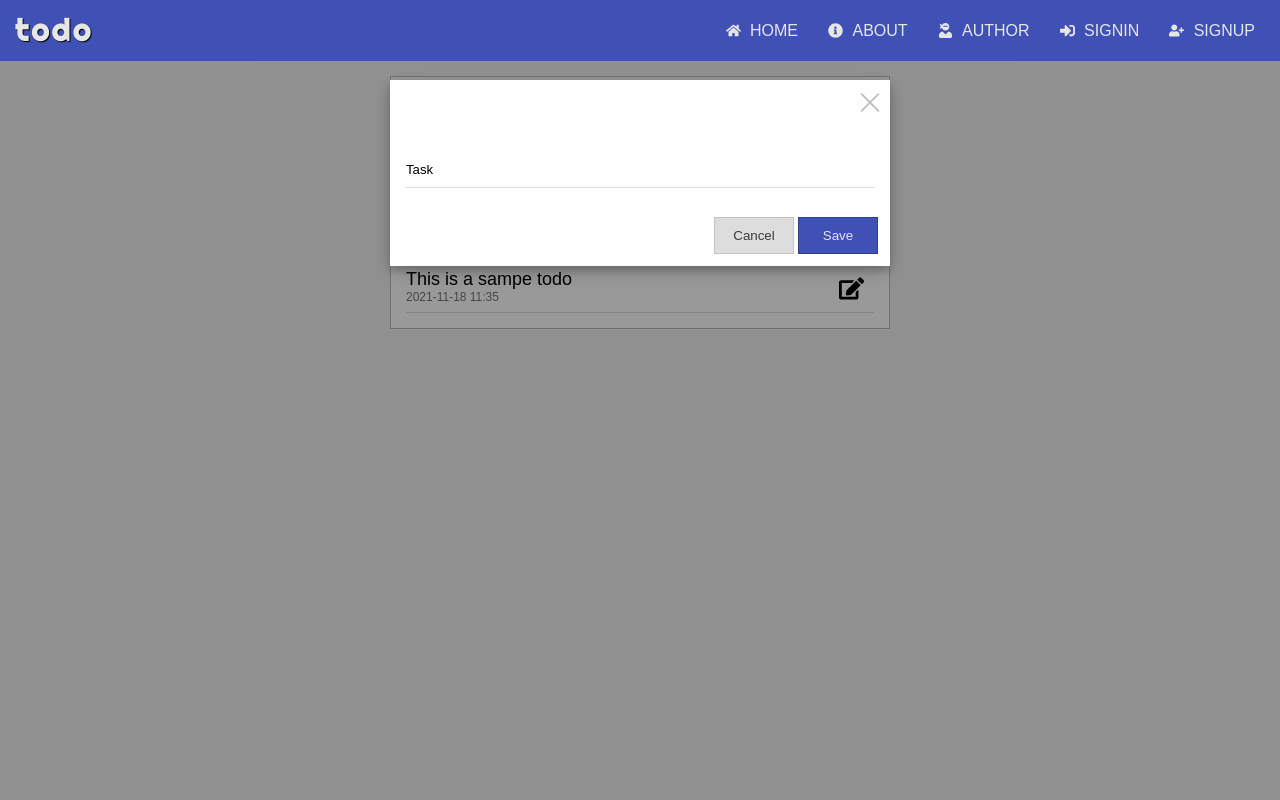
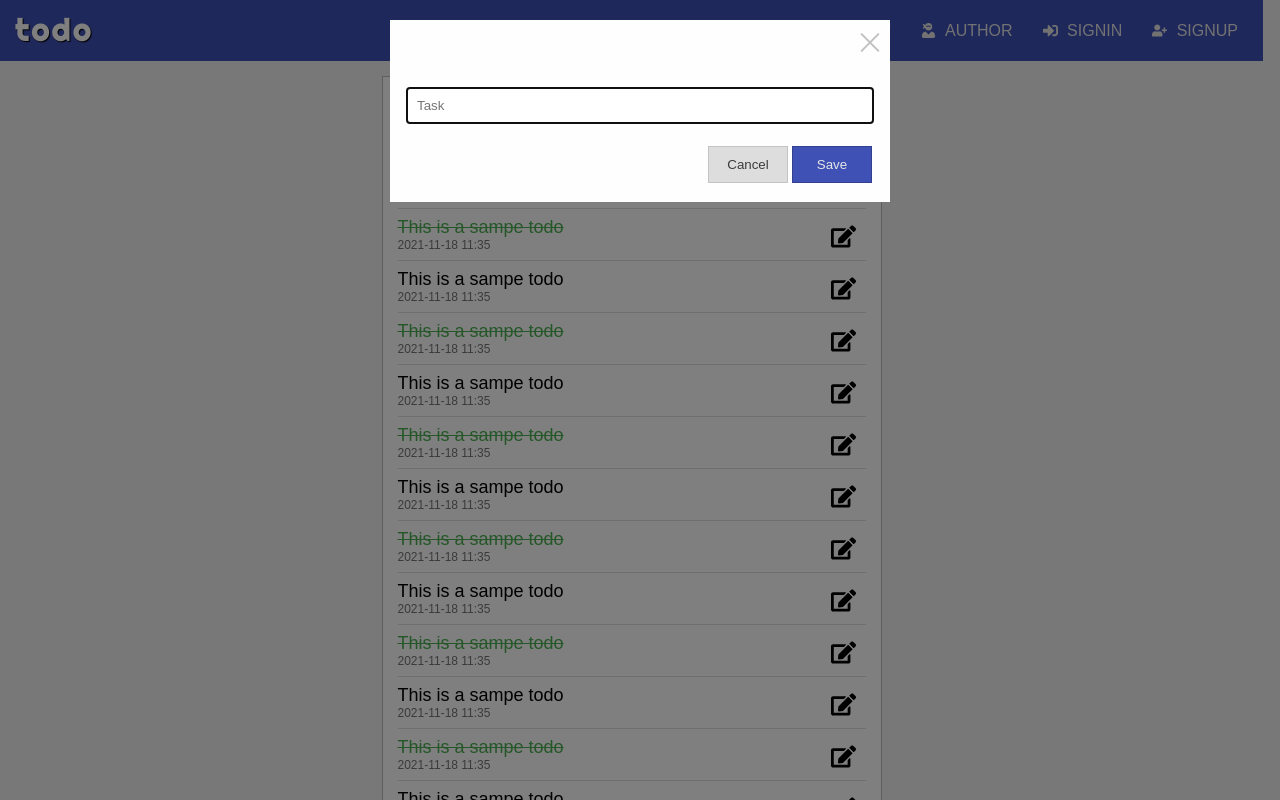
Before and after one commit to ferrylinton/react-todo-dummy, a React (Create React App) app: page / in a window 1280 px wide. Both pictures are taken after typing "Sample" into the empty fields and a click on the button "ADD". Shown: the top 800 px of the page. Built offline with nearby package versions, Linux system fonts and the light colour scheme.

Commit message:
update modal

```diff
--- a/package.json
+++ b/package.json
@@ -6,6 +6,7 @@
     "@testing-library/jest-dom": "^5.15.0",
     "@testing-library/react": "^11.2.7",
     "@testing-library/user-event": "^12.8.3",
+    "gsap": "^3.8.0",
     "moment": "^2.29.1",
     "node-sass": "^6.0.1",
     "react": "^17.0.2",
--- a/src/components/modal/modal.jsx
+++ b/src/components/modal/modal.jsx
@@ -1,27 +1,82 @@
-import "./modal.scss"
+import React from 'react';
+import ReactDOM from 'react-dom';
+import gsap from "gsap";
+
+import "./modal.scss";
 
 
-function Modal({ openModal, toggle, handleSubmit, task, handleTaskChange }) {
-  return (
-    <div className={"modal " + (openModal ? "show" : "")}>
-      <div className="modal-content">
-        <span className="close" onClick={toggle}></span>
-        <div className="modal-body">
-          <form className="form">
-            <label htmlFor="task">
-              <input type="text" id="task" placeholder="Task" value={task} onChange={handleTaskChange} />
-              <span>Task</span>
-            </label>
-          </form>
+class Modal extends React.Component {
+
+  constructor(props) {
+    super(props);
+
+    this.modalRef = React.createRef();
+    this.modalContentRef = React.createRef();
+    this.taskRef = React.createRef();
+
+    const onComplete = () => {
+      this.taskRef.current.focus();
+    };
+
+    this.timeline = gsap.timeline({ paused: true, onComplete });
+  }
+
+  componentDidMount() {
+    this.timeline
+      .from(this.modalRef.current, {
+        duration: 0.25,
+        autoAlpha: 0
+      })
+      .from(this.modalContentRef.current, {
+        duration: 0.25,
+        autoAlpha: 0,
+        y: 25
+      });
+
+    this.timeline.play();
+
+    setTimeout(function(){ document.body.addEventListener("click", this.onClickOutside) }.bind(this), 200);
+
+  }
+
+  componentWillUnmount() {
+    this.timeline.kill();
+    document.body.removeEventListener("click", this.onClickOutside);
+  }
+
+  onClickOutside = e => {
+    const element = e.target;
+    console.log('onClickOutside ....');
+    console.log(element);
+    if (this.modalContentRef.current && !this.modalContentRef.current.contains(element)) {
+      console.log('close modal ....');
+      e.preventDefault();
+      e.stopPropagation();
+      this.props.toggle();
+    }
+  };
+
+  render() {
+    return ReactDOM.createPortal(
+      <div className="modal" ref={this.modalRef}>
+        <div className="modal-content" ref={this.modalContentRef}>
+          <span className="close" onClick={this.props.toggle}></span>
+          <div className="modal-body">
+            <form className="form" autoComplete="false" onSubmit={this.props.handleSubmit}>
+              <input type="text" id="task" name="task" placeholder="Task" value={this.props.task} onChange={this.props.handleTaskChange} ref={this.taskRef} autoComplete="off" />
+
+              <div className="buttons">
+                <button type="button" className="btn" onClick={this.props.toggle}>Cancel</button>
+                <button type="submit" className="btn primary">Save</button>
+              </div>
+            </form>
+          </div>
         </div>
-        <div className="modal-footer">
-          <button className="btn" onClick={toggle}>Cancel</button>
-          <input type="submit" className="btn primary" value="Save" onClick={handleSubmit}></input>
-        </div>
-      </div>
 
-    </div>
-  )
+      </div>,
+      document.body
+    )
+  }
 }
 
 export default Modal;
--- a/src/components/modal/modal.scss
+++ b/src/components/modal/modal.scss
@@ -1,72 +1,35 @@
+@import "../../scss/variables.scss";
+
 .modal {
-  display: none;
-  position: fixed;
   z-index: 9100;
-  padding-top: 60px;
+  background-color: rgba(0, 0, 0, 0.5);
+  content: "";
+  top: 0;
   left: 0;
-  top: 0;
   width: 100%;
   height: 100%;
-  overflow: auto;
-  background-color: rgb(0, 0, 0);
-  background-color: rgba(0, 0, 0, 0.4);
+  position: fixed;
 }
 
 
-
-.modal.show {
-  display: block;
-}
-
 /* Modal Content */
 .modal-content {
-  position: relative;
+  position: fixed;
+  top: 20px;
+  left: 50%;
+  transform: translate(-50%, 0);
   background-color: #fefefe;
-  margin: auto;
   padding: 50px 0 0 0;
-  width: calc(100% - 30px);
-  box-shadow: 0 4px 8px 0 rgba(0, 0, 0, 0.2), 0 6px 20px 0 rgba(0, 0, 0, 0.19);
-  -webkit-animation-name: animatetop;
-  -webkit-animation-duration: 0.4s;
-  animation-name: animatetop;
-  animation-duration: 0.4s
+  width: calc(100% - 40px);
+  //box-shadow: 0 4px 8px 0 rgba(0, 0, 0, 0.2), 0 6px 20px 0 rgba(0, 0, 0, 0.19);
 }
 
 @media (min-width: 576px) {
-
-  .modal {
-    padding-top: 80px;
-  }
 
   .modal-content {
     width: 500px;
   }
 
-}
-
-/* Add Animation */
-@-webkit-keyframes animatetop {
-  from {
-    top: -300px;
-    opacity: 0
-  }
-
-  to {
-    top: 0;
-    opacity: 1
-  }
-}
-
-@keyframes animatetop {
-  from {
-    top: -300px;
-    opacity: 0
-  }
-
-  to {
-    top: 0;
-    opacity: 1
-  }
 }
 
 .modal-header {
@@ -78,10 +41,12 @@
   padding: 2px 16px;
 }
 
-.modal-footer {
-  padding: 10px;
-  display: flex;
-  justify-content: flex-end;
+.title {
+  position: absolute;
+  left: 18px;
+  top: 10px;
+  color: $secondary-text-color;
+  text-transform: uppercase;
 }
 
 .close {
@@ -116,10 +81,42 @@
 }
 
 .form {
+  width: 100%;
+  margin: 15px 0;
+
+  input[type="text"] {
+    width: 100%;
+    display: block;
+    border: solid 1px #dddddd;
+    padding: 10px;
+  }
+
+  .buttons {
+    margin-top: 20px;
+    display: flex;
+    justify-content: flex-end;
+  }
+}
+
+.scroll-lock {
+  overflow: hidden;
+  margin-right: 17px;
+}
 
 
-    display: flex;
-    flex-direction: column;
+
+
+
+
+
+
+
+
+
+.formxx {
+
+  display: flex;
+  flex-direction: column;
 
 
   label {
@@ -149,19 +146,9 @@
     transition-duration: 300ms;
   }
 
-  button {
-    padding: 15px 0px;
-    margin-top: 20px;
-    background: purple;
-    color: #fff;
-    border: 1px solid purple;
-    cursor: pointer;
-    border-radius: 3px;
-  }
-
   label:focus-within>span,
   input:not(:placeholder-shown)+span {
-    color: purple;
+    color: $secondary-text-color;
     transform: translateY(0px);
   }
 }
--- a/src/pages/home/home.jsx
+++ b/src/pages/home/home.jsx
@@ -4,56 +4,48 @@ import { FaSearch, FaPlusCircle } from "react-icons/fa";
 import TodoItem from "../../components/todo-item/todo-item";
 import Modal from "../../components/modal/modal";
 
+import {get, add} from "../../services/todo-service";
+
 import './home.scss';
-
-function generateId() {
-  return (Date.now().toString(36) + Math.random().toString(36).substr(2, 5)).toUpperCase();
-}
 
 function Home() {
 
 
-  const [todos, setTodos] = React.useState([
-    {
-      id: generateId(),
-      task: "This is a sampe todo",
-      created: new Date(),
-      completed: true
-    },
-    {
-      id: generateId(),
-      task: "This is a sampe todo",
-      created: new Date(),
-      completed: false
-    }
-  ]);
+  const [todos, setTodos] = React.useState(get());
   const [openModal, setOpenModal] = React.useState(false);
   const [task, setTask] = React.useState("");
 
-  const add = () => {
-    setOpenModal(true);
+  const showAddModal = () => {
+    toggle();
   }
 
   const handleSubmit = (e) => {
     e.preventDefault();
-    setOpenModal(false);
+    toggle();
 
-    const newTodos = [...todos, {
-      id: generateId(),
-      task,
-      created: new Date(),
-      completed: false
-    }];
-    setTodos(newTodos);
+    console.log(e.target.task.value);
 
+    add(e.target.task.value)
+    setTodos(get());
     setTask("");
   }
 
   const toggle = () => {
     setOpenModal(!openModal);
+    toggleScrollLock();
   }
 
+  const toggleScrollLock = () => {
+    document.querySelector('html').classList.toggle('scroll-lock');
+  };
+
   const handleTaskChange = (e) => setTask(e.target.value);
+
+  const handleChange = (e) => {
+    const name = e.target.name;
+    const value = e.target.value;
+    this.setState({ [name]: value });
+  }
 
   React.useEffect(() => {
     console.log(`openModal : ${openModal}`);
@@ -68,7 +60,7 @@ function Home() {
           <button><FaSearch /></button>
         </div>
         <div className="add-box">
-          <button onClick={add}><FaPlusCircle /><span>ADD</span></button>
+          <button onClick={showAddModal}><FaPlusCircle /><span>ADD</span></button>
         </div>
         <div className="todos">
           {todos.map((todo, index) => (
@@ -80,7 +72,7 @@ function Home() {
           ))}
         </div>
       </div>
-      <Modal openModal={openModal} toggle={toggle} handleSubmit={handleSubmit} task={task} handleTaskChange={handleTaskChange} />
+      {openModal ? (<Modal toggle={toggle} handleSubmit={handleSubmit} task={task} handleTaskChange={handleTaskChange} />) : null}
     </>
   )
 }
--- /dev/null
+++ b/src/services/id-service.js
@@ -0,0 +1,3 @@
+export const generateId = () => {
+  return (Date.now().toString(36) + Math.random().toString(36).substr(2, 5)).toUpperCase();
+}
--- /dev/null
+++ b/src/services/todo-service.js
@@ -0,0 +1,114 @@
+import { generateId } from "./id-service";
+
+const datas = [
+  {
+    id: generateId(),
+    task: "This is a sampe todo",
+    created: new Date(),
+    completed: true
+  },
+  {
+    id: generateId(),
+    task: "This is a sampe todo",
+    created: new Date(),
+    completed: false
+  },
+  {
+    id: generateId(),
+    task: "This is a sampe todo",
+    created: new Date(),
+    completed: true
+  },
+  {
+    id: generateId(),
+    task: "This is a sampe todo",
+    created: new Date(),
+    completed: false
+  },
+  {
+    id: generateId(),
+    task: "This is a sampe todo",
+    created: new Date(),
+    completed: true
+  },
+  {
+    id: generateId(),
+    task: "This is a sampe todo",
+    created: new Date(),
+    completed: false
+  },
+  {
+    id: generateId(),
+    task: "This is a sampe todo",
+    created: new Date(),
+    completed: true
+  },
+  {
+    id: generateId(),
+    task: "This is a sampe todo",
+    created: new Date(),
+    completed: false
+  },
+  {
+    id: generateId(),
+    task: "This is a sampe todo",
+    created: new Date(),
+    completed: true
+  },
+  {
+    id: generateId(),
+    task: "This is a sampe todo",
+    created: new Date(),
+    completed: false
+  },
+  {
+    id: generateId(),
+    task: "This is a sampe todo",
+    created: new Date(),
+    completed: true
+  },
+  {
+    id: generateId(),
+    task: "This is a sampe todo",
+    created: new Date(),
+    completed: false
+  },
+  {
+    id: generateId(),
+    task: "This is a sampe todo",
+    created: new Date(),
+    completed: true
+  },
+  {
+    id: generateId(),
+    task: "This is a sampe todo",
+    created: new Date(),
+    completed: false
+  },
+  {
+    id: generateId(),
+    task: "This is a sampe todo",
+    created: new Date(),
+    completed: true
+  },
+  {
+    id: generateId(),
+    task: "This is a sampe todo",
+    created: new Date(),
+    completed: false
+  }
+];
+
+export const get = () => {
+  return datas;
+}
+
+export const add = (task) => {
+  console.log(`.......... add ${task}`);
+  datas.push({
+    id: generateId(),
+    task,
+    created: new Date(),
+    completed: false
+  });
+}
```
Also changed, not shown: 1 other file (tests, documents, lock files or other folders).
